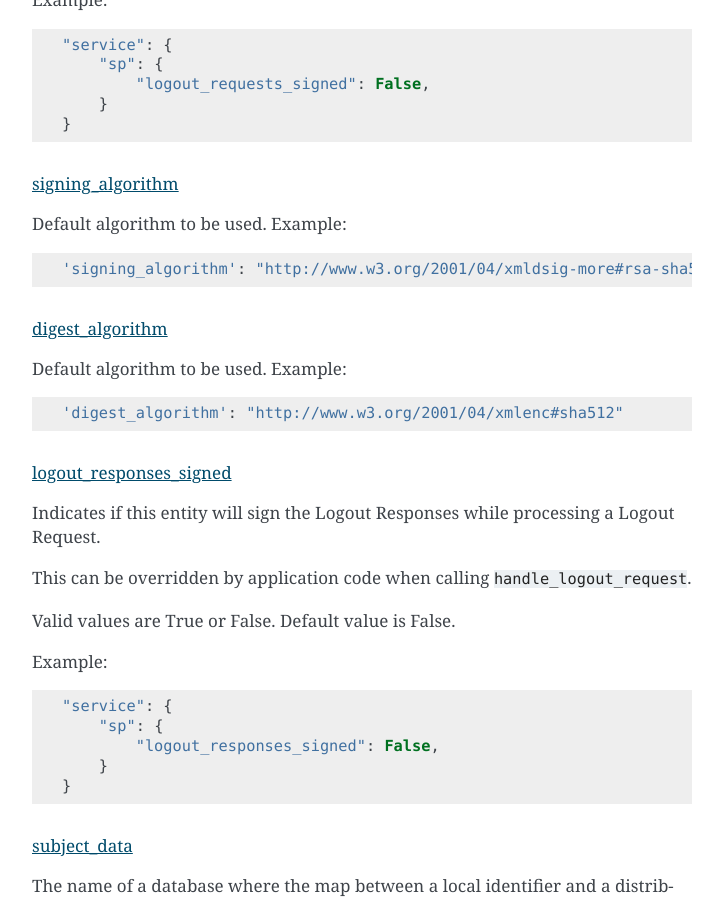
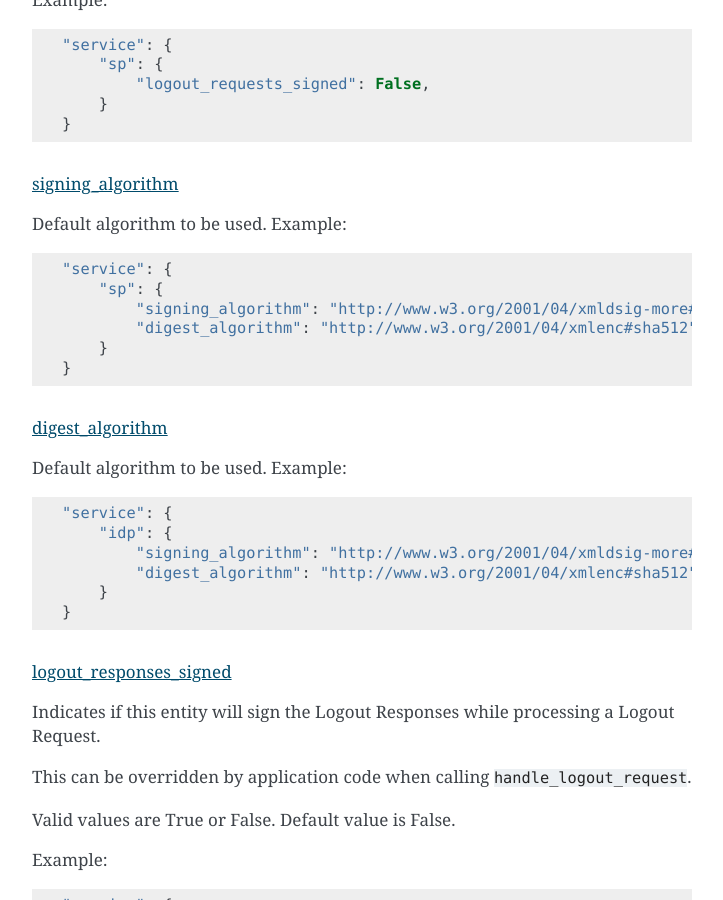
Before and after one commit to IdentityPython/pysaml2, a Sphinx documentation site: the page built from docs/howto/config.rst, in a window 1280 px wide and 900 px high, scrolled down 22563 px. Shown: the whole window, without its empty margins (388-1111 px from the left). Built offline with Sphinx 7.4.7, drawn with Linux system fonts in a browser that asks for light colours; the version number is read from the project's files by our own code.

Commit message:
Better document signing_algorithm and digest_algorithm
Signed-off-by: Ivan Kanakarakis <ivan.kanak@gmail.com>

```diff
--- a/docs/howto/config.rst
+++ b/docs/howto/config.rst
@@ -1020,7 +1020,12 @@
 
 Default algorithm to be used. Example::
 
-    'signing_algorithm': "http://www.w3.org/2001/04/xmldsig-more#rsa-sha512"
+    "service": {
+        "sp": {
+            "signing_algorithm": "http://www.w3.org/2001/04/xmldsig-more#rsa-sha512",
+            "digest_algorithm": "http://www.w3.org/2001/04/xmlenc#sha512",
+        }
+    }
 
 
 digest_algorithm
@@ -1028,7 +1033,12 @@
 
 Default algorithm to be used. Example::
 
-    'digest_algorithm': "http://www.w3.org/2001/04/xmlenc#sha512"
+    "service": {
+        "idp": {
+            "signing_algorithm": "http://www.w3.org/2001/04/xmldsig-more#rsa-sha512",
+            "digest_algorithm": "http://www.w3.org/2001/04/xmlenc#sha512",
+        }
+    }
 
 
 logout_responses_signed
```
